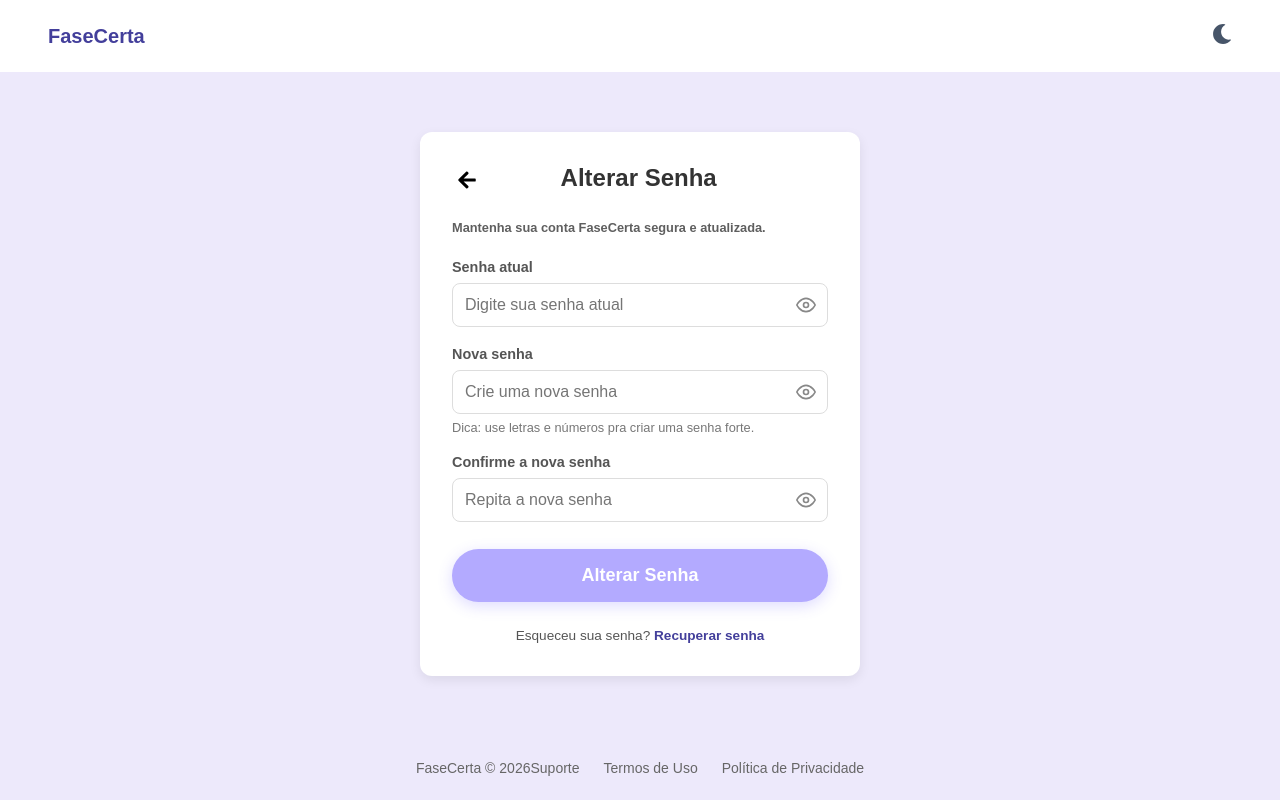
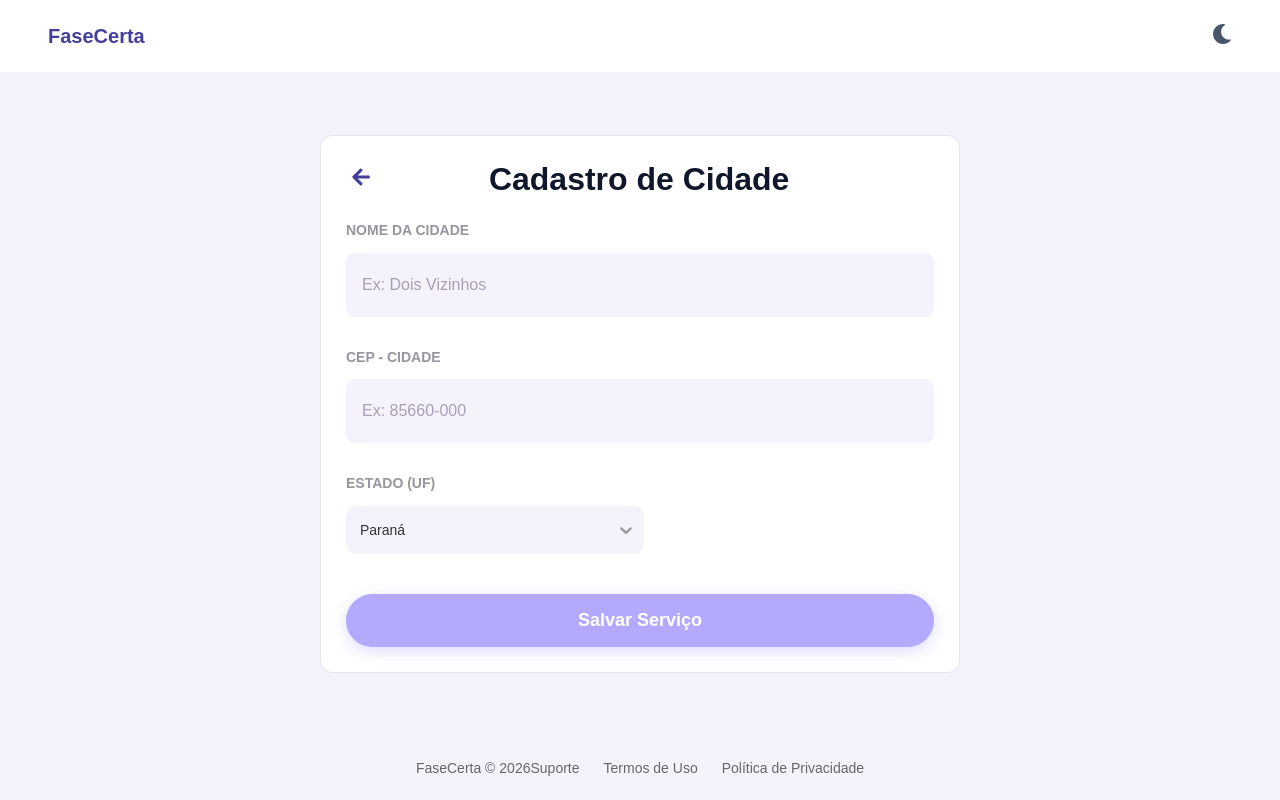
Before and after one commit to CS-PI-2026-FaseCerta/front-end, a React (Create React App) app: page / in a window 1280 px wide. Built offline with nearby package versions, Linux system fonts and the light colour scheme.

Commit message:
feat-finalizando-css-do-registro-de-cidade

```diff
--- a/package.json
+++ b/package.json
@@ -12,6 +12,7 @@
     "react-icons": "^5.6.0",
     "react-router-dom": "^7.13.2",
     "react-scripts": "5.0.1",
+    "react-select": "^5.10.2",
     "web-vitals": "^2.1.4"
   },
   "scripts": {
--- a/src/App.js
+++ b/src/App.js
@@ -5,6 +5,7 @@ import Dashboard from "./home/pages/dashboard.jsx";
 import Login from "./auth/pages/login/Login.jsx";
 import ChangePassword from "./auth/pages/changepassword/ChangePassword.jsx";
 import RegisterService from "./form/pages/registerservice/RegisterService.jsx";
+import RegisterCity from "./form/pages/registercity/RegisterCity.jsx";
 import SectionPage from "./home/pages/SectionPage";
 import ProtectedRoute from "./home/components/ProtectedRoute";
 
@@ -14,12 +15,13 @@ function App() {
       {
         <BrowserRouter>
           <Routes>
-            <Route path="/" element={<ChangePassword />} />
+            <Route path="/" element={<RegisterCity />} />
             <Route path="/" element={<Dashboard />} />
             <Route path="/dashboard" element={<Navigate to="/" replace />} />
             <Route path="/login" element={<Login />} />
             <Route path="/changepassword" element={<ChangePassword />} />
             <Route path="/registerservice" element={<RegisterService />} />
+            <Route path="/registercity" element={<RegisterCity />} />
             <Route
               path="/perfil"
               element={
--- a/src/form/pages/registercity/RegisterCity.css
+++ b/src/form/pages/registercity/RegisterCity.css
@@ -5,16 +5,17 @@
     font-family: sans-serif;
 }
 
-.service-page {
+.city-page {
     width: 100%;
     min-height: 100vh;
     display: flex;
-    justify-content: center;
+    justify-content: space-between;
     align-items: center;
     background-color: #F6F2FB;
+    flex-direction: column;
 }
 
-.service-form-card {
+.city-form-card {
     width: 40rem;
     /* height: 40rem; */
     background: #ffffff;
@@ -51,37 +52,37 @@
     cursor: pointer;
 }
 
-.service-form-title {
+.city-form-title {
     margin-bottom: 20px;
     text-align: center;
 }
 
-.service-form {
+.city-form {
     display: flex;
     flex-direction: column;
     gap: 2rem;
 }
 
-.service-form-group {
+.city-form-group {
     display: flex;
     flex-direction: column;
     gap: .6rem;
 }
 
-.service-form-label {
+.city-form-label {
     margin-bottom: 5px;
     font-weight: 600;
     font-size: 14px;
     color: #9795A0;
 }
 
-.service-form-input {
+.city-form-input {
     height: 4rem;
     width: 100%;
 }
 
-.service-form-input,
-.service-form-textarea {
+.city-form-input,
+.city-form-textarea {
     padding: 1.3rem 1rem;
     border: none;
     border-radius: 8px;
@@ -89,33 +90,33 @@
     background-color: #F6F2FB;
 }
 
-.service-form-input::placeholder,
-.service-form-textarea::placeholder {
+.city-form-input::placeholder,
+.city-form-textarea::placeholder {
     font-size: 1rem;
     /* padding: 1.3rem 1rem; */
     color: rgb(166, 159, 182);
 }
 
-.service-form-value-input,
-.service-form-value-input::placeholder {
+.city-form-value-input,
+.city-form-value-input::placeholder {
     color: black;
     padding-left: 1.3rem;
     font-size: 1.1rem;
 }
 
-.service-form-value-input::placeholder {
+.city-form-value-input::placeholder {
     padding-left: 1.7rem;
 }
 
-.service-form-value-conteiner {
+.city-form-value-conteiner {
     position: relative;
 }
 
-.service-form-group div {
+.city-form-group div {
     display: flex;
 }
 
-.service-form-value-span {
+.city-form-value-span {
     position: absolute;
     bottom: 1.35rem;
     left: 1rem;
@@ -124,7 +125,7 @@
     font-size: 1.1rem;
 }
 
-.service-form-value-square {
+.city-form-value-square {
     position: absolute;
     bottom: .5rem;
     left: .8rem;
@@ -134,34 +135,34 @@
     background-color: #F6F2FB;
 }
 
-.service-form-textarea {
+.city-form-textarea {
     resize: none;
     height: 7rem;
 }
 
-.service-form-radio-group {
+.city-form-radio-group {
     display: flex;
     gap: 20px;
 }
 
-.service-form-radio-option {
+.city-form-radio-option {
     display: flex;
     align-items: center;
     gap: 5px;
     font-size: 14px;
 }
 
-.service-form-radio-option input {
+.city-form-radio-option input {
     accent-color: #F6F2FB;
     width: 1rem;
     height: 1rem;
 }
 
-.service-form-radio-option input:checked {
+.city-form-radio-option input:checked {
     accent-color: #322E8A;
 }
 
-.service-form-submit-button {
+.city-form-submit-button {
     margin-top: 10px;
     padding: 12px;
     border: none;
@@ -172,17 +173,17 @@
     cursor: pointer;
 }
 
-.service-form-submit-button:hover {
+.city-form-submit-button:hover {
     background: #574fd6;
 }
 
-.service-form-submit-button:disabled {
+.city-form-submit-button:disabled {
     background: #ccc;
     cursor: not-allowed;
 }
 
 /* Botão de Envio */
-.service-form-submit-button {
+.city-form-submit-button {
     width: 100%;
     padding: 16px;
     background-color: #433f9b;
@@ -201,13 +202,136 @@
     box-shadow: 0 4px 15px rgba(91, 75, 255, 0.2);
 }
 
-.service-form-submit-button:hover {
+.city-form-submit-button:hover {
     background-color: #7165ff;
     transform: translateY(-2px);
     box-shadow: 0 6px 20px rgba(91, 75, 255, 0.3);
 }
 
-.service-form-submit-button:disabled {
+.city-form-submit-button:disabled {
     background-color: #b3aaff;
     cursor: not-allowed;
 }
+
+
+/* ======================= SELECT ======================= */
+
+.city-select {
+    font-size: 14px;
+}
+
+/* =========================
+   CONTAINER PRINCIPAL
+========================= */
+.city-react-select__control {
+    border-radius: 10px !important;
+    border: none !important;
+    min-height: 48px !important;
+    box-shadow: none !important;
+    transition: all 0.2s ease;
+    cursor: pointer;
+    background-color: #F6F2FB !important;
+}
+
+
+/* hover */
+.city-react-select__control:hover {
+    border-color: #433f9b !important;
+}
+
+/* focus */
+.city-react-select__control--is-focused {
+    border: 2px solid#433f9b !important;
+    outline: none !important;
+}
+
+
+
+/* =========================
+   VALOR / INPUT
+========================= */
+.city-react-select__value-container {
+    padding: 2px 12px !important;
+
+}
+
+.city-react-select__placeholder {
+    color: #999 !important;
+}
+
+.city-react-select__single-value {
+    color: #333 !important;
+    font-weight: 500;
+}
+
+/* =========================
+   DROPDOWN
+========================= */
+.city-react-select__menu {
+    border-radius: 10px !important;
+    margin-top: 6px !important;
+    box-shadow: 0 10px 25px rgba(0, 0, 0, 0.08) !important;
+    border: 1px solid #f0f0f0;
+
+    overflow: hidden !important;
+}
+
+.city-react-select__menu-list {
+    padding: 6px !important;
+
+    max-height: 220px !important;
+    overflow-y: auto !important;
+    overflow-x: hidden !important;
+
+    display: block !important;
+}
+
+/* =========================
+   OPÇÕES
+========================= */
+.city-react-select__option {
+    border-radius: 6px !important;
+    padding: 10px 12px !important;
+    margin-bottom: 4px;
+    cursor: pointer;
+    transition: all 0.15s ease;
+}
+
+/* hover */
+.city-react-select__option--is-focused {
+    background-color: #f4f3ff !important;
+}
+
+/* selecionado */
+.city-react-select__option--is-selected {
+    background-color: #433f9b !important;
+    color: #fff !important;
+}
+
+/* =========================
+   SETA
+========================= */
+.city-react-select__dropdown-indicator {
+    color: #999 !important;
+    transition: all 0.2s;
+}
+
+.city-react-select__dropdown-indicator:hover {
+    color: #433f9b !important;
+}
+
+/* separador da seta */
+.city-react-select__indicator-separator {
+    display: none !important;
+}
+
+/* =========================
+   LIMPAR (X)
+========================= */
+.city-react-select__clear-indicator {
+    color: #999 !important;
+}
+
+.city-react-select__clear-indicator:hover {
+    color: #ff4d4f !important;
+}
--- a/src/form/pages/registercity/RegisterCity.jsx
+++ b/src/form/pages/registercity/RegisterCity.jsx
@@ -1,120 +1,114 @@
 import React, { useState } from "react";
+import Select from "react-select";
 import "./RegisterCity.css";
 import { FaArrowLeft } from "react-icons/fa";
+import Header from "../../../global/components/Header/Header";
+import Footer from "../../../global/components/Footer/Footer";
 
 export default function RegisterCity() {
     const [name, setName] = useState("");
-    const [description, setDescription] = useState("");
-    const [billingType, setBillingType] = useState("fixed");
-    const [value, setValue] = useState("");
+    const [cep, setCep] = useState("");
 
-    const formatCurrency = (value) => {
-        const number = value.replace(/\D/g, "");
-        const float = (Number(number) / 100).toFixed(2);
-
-        return Number(float).toLocaleString("pt-BR", {
-            style: "currency",
-            currency: "BRL",
-        });
-    };
-
-    const handleValueChange = (e) => {
-        const raw = e.target.value;
-        const formatted = formatCurrency(raw);
-        setValue(formatted);
-    };
 
     const isFormValid =
         name.trim() !== "" &&
-        description.trim() !== "" &&
-        value !== "" &&
-        value !== "R$ 0,00";
+        cep.trim() !== "";
+
+    const states = [
+        { value: "ac", label: "Acre" },
+        { value: "al", label: "Alagoas" },
+        { value: "ap", label: "Amapá" },
+        { value: "am", label: "Amazonas" },
+        { value: "ba", label: "Bahia" },
+        { value: "ce", label: "Ceará" },
+        { value: "df", label: "Distrito Federal" },
+        { value: "es", label: "Espírito Santo" },
+        { value: "go", label: "Goiás" },
+        { value: "ma", label: "Maranhão" },
+        { value: "mt", label: "Mato Grosso" },
+        { value: "ms", label: "Mato Grosso do Sul" },
+        { value: "mg", label: "Minas Gerais" },
+        { value: "pa", label: "Pará" },
+        { value: "pb", label: "Paraíba" },
+        { value: "pe", label: "Pernambuco" },
+        { value: "pi", label: "Piauí" },
+        { value: "pr", label: "Paraná" },
+        { value: "rj", label: "Rio de Janeiro" },
+        { value: "rn", label: "Rio Grande do Norte" },
+        { value: "rs", label: "Rio Grande do Sul" },
+        { value: "ro", label: "Rondônia" },
+        { value: "rr", label: "Roraima" },
+        { value: "sc", label: "Santa Catarina" },
+        { value: "sp", label: "São Paulo" },
+        { value: "se", label: "Sergipe" },
+        { value: "to", label: "Tocantins" }
+    ];
+
+    const [state, setState] = useState(
+        states.find(s => s.value === "pr")
+    );
 
     return (
-        <div className="service-page">
-            <div className="service-form-card">
+        <div className="city-page">
+            <Header />
+            <div className="city-form-card">
                 <div className="card-header">
-                    <button className="back-button"><FaArrowLeft size={20} color="#433f9b"/></button>
-                    <h1>Cadastro de Serviço</h1>
+                    <button className="back-button">
+                        <FaArrowLeft size={20} color="#433f9b" />
+                    </button>
+                    <h1>Cadastro de Cidade</h1>
                 </div>
 
-                <form className="service-form">
-                    <div className="service-form-group">
-                        <label className="service-form-label" style={{ textAlign: "left" }}>NOME DO SERVIÇO</label>
+                <form className="city-form">
+                    <div className="city-form-group">
+                        <label htmlFor="city-name" className="city-form-label">NOME DA CIDADE</label>
                         <input
-                            className="service-form-input"
+                            id="city-name"
+                            className="city-form-input"
                             type="text"
-                            placeholder="Ex: Manutenção Elétrica"
+                            placeholder="Ex: Dois Vizinhos"
                             value={name}
                             onChange={(e) => setName(e.target.value)}
                         />
                     </div>
 
-                    <div className="service-form-group">
-                        <label className="service-form-label" style={{ textAlign: "left" }}>DESCRIÇÃO</label>
-                        <textarea
-                            className="service-form-textarea"
-                            placeholder="Descreva os detalhes do serviço oferecido..."
-                            value={description}
-                            onChange={(e) => setDescription(e.target.value)}
+                    <div className="city-form-group">
+                        <label htmlFor="city-cep" className="city-form-label">CEP - CIDADE</label>
+                        <input
+                            id="city-cep"
+                            className="city-form-input"
+                            type="text"
+                            placeholder="Ex: 85660-000"
+                            value={cep}
+                            onChange={(e) => setCep(e.target.value)}
                         />
                     </div>
 
-                    <div className="service-form-group">
-                        <label className="service-form-label" style={{ textAlign: "left" }}>TIPO DE COBRANÇA</label>
+                    <div className="city-form-group">
+                        <label htmlFor="city-state" className="city-form-label">ESTADO (UF)</label>
 
-                        <div className="service-form-radio-group">
-                            <label className="service-form-radio-option">
-                                <input
-                                    type="radio"
-                                    name="billing"
-                                    value="fixed"
-                                    checked={billingType === "fixed"}
-                                    onChange={() => setBillingType("fixed")}
-                                />
-                                Preço Fixo
-                            </label>
-
-                            <label className="service-form-radio-option">
-                                <input
-                                    type="radio"
-                                    name="billing"
-                                    value="hourly"
-                                    checked={billingType === "hourly"}
-                                    onChange={() => setBillingType("hourly")}
-                                />
-                                Por Hora
-                            </label>
-                        </div>
-                    </div>
-
-                    <div className="service-form-group service-form-value-conteiner">
-                        <label className="service-form-label" style={{ textAlign: "left" }}>
-                            VALOR {billingType === "hourly" ? "(R$/h)" : "(R$)"}
-                        </label>
-                        <div>
-                            <div className="service-form-value-square"></div>
-                            <span className="service-form-value-span">R$</span>
-                            <input
-                                className="service-form-input service-form-value-input"
-                                type="text"
-                                value={value}
-                                onChange={handleValueChange}
-                                placeholder="0,00"
-                            />
-                        </div>
-
+                        <Select
+                            id="city-state"
+                            options={states}
+                            value={state}
+                            onChange={setState}
+                            placeholder="Selecione um estado..."
+                            isSearchable
+                            className="city-select"
+                            classNamePrefix="city-react-select"
+                        />
                     </div>
 
                     <button
                         type="submit"
-                        className="service-form-submit-button"
+                        className="city-form-submit-button"
                         disabled={!isFormValid}
                     >
                         Salvar Serviço
                     </button>
                 </form>
             </div>
+            <Footer />
         </div>
     );
 }
--- a/src/form/pages/registerservice/RegisterService.css
+++ b/src/form/pages/registerservice/RegisterService.css
@@ -9,9 +9,10 @@
     width: 100%;
     min-height: 100vh;
     display: flex;
-    justify-content: center;
+    justify-content: space-between;
     align-items: center;
     background-color: #F6F2FB;
+    flex-direction: column;
 }
 
 .service-form-card {
--- a/src/form/pages/registerservice/RegisterService.jsx
+++ b/src/form/pages/registerservice/RegisterService.jsx
@@ -1,6 +1,8 @@
 import React, { useState } from "react";
 import "./RegisterService.css";
 import { FaArrowLeft } from "react-icons/fa";
+import Header from "../../../global/components/Header/Header";
+import Footer from "../../../global/components/Footer/Footer";
 
 export default function RegisterService() {
     const [name, setName] = useState("");
@@ -32,6 +34,7 @@ export default function RegisterService() {
 
     return (
         <div className="service-page">
+            <Header/>
             <div className="service-form-card">
                 <div className="card-header">
                     <button className="back-button"><FaArrowLeft size={20} color="#433f9b"/></button>
@@ -115,6 +118,7 @@ export default function RegisterService() {
                     </button>
                 </form>
             </div>
+            <Footer/>
         </div>
     );
 }
```
Also changed, not shown: 1 other file (tests, documents, lock files or other folders).
